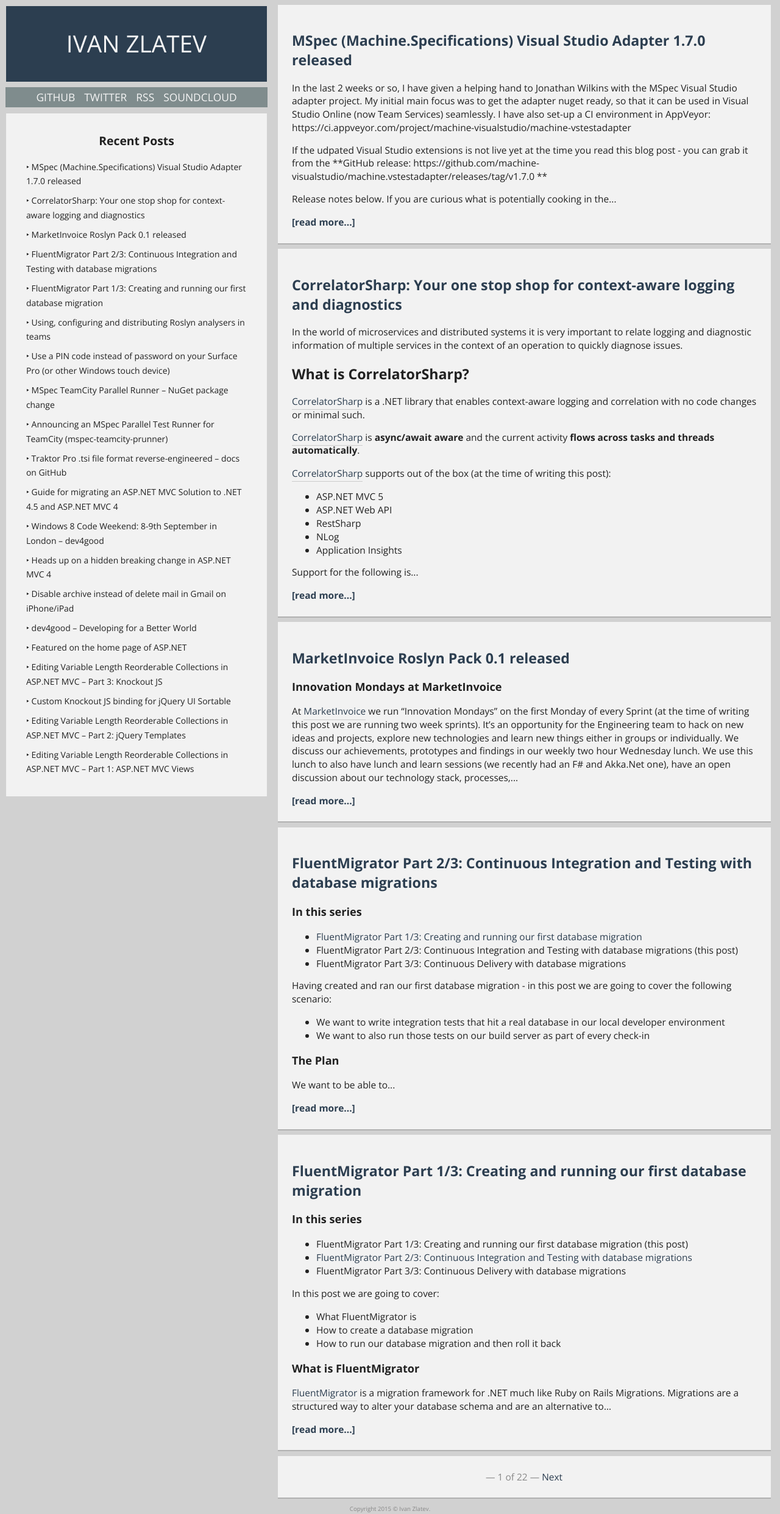
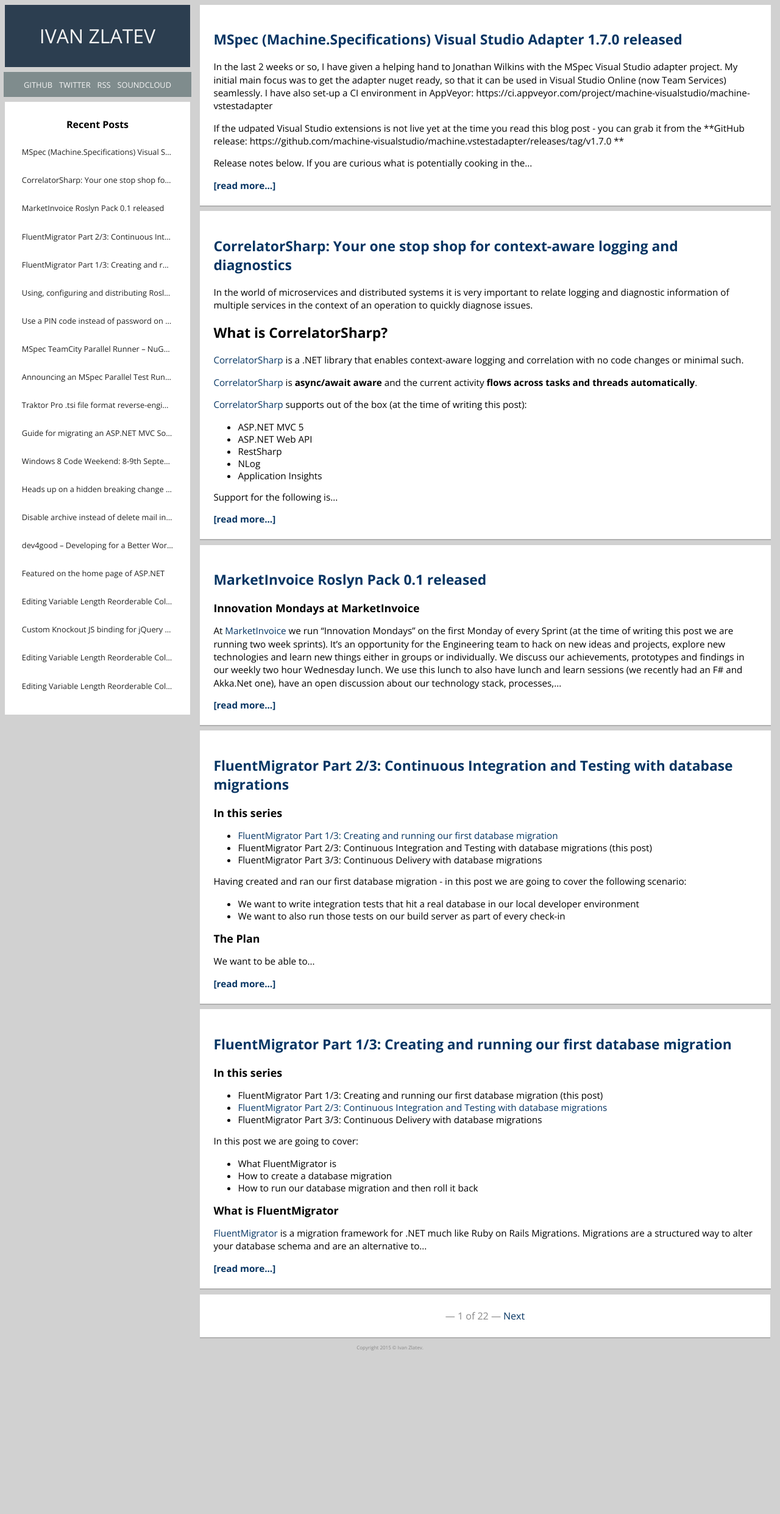
Before and after one commit to ivanz/ivanz.github.io, a Jekyll site: the page built from index.html, in a window 1280 px wide. Shown: the whole page at 61% size. Built offline with Jekyll 4.4.1, drawn with Linux system fonts in a browser that asks for light colours; Markdown is read by kramdown in place of the engine named in the settings; the list of posts is cut into pages by our own code; after the commit the page ends 2217 px from its top, so only the background shows below that.

Commit message:
CSS tweaks

```diff
--- a/_layouts/default.html
+++ b/_layouts/default.html
@@ -57,7 +57,7 @@
             <h4>Recent Posts</h4>
             <nav>
             {% for post in site.posts limit:20 %}
-                <a href="{{ site.url }}{{ post.url }}" title="{{ post.title }}">&#8227; {{ post.title }}</a>
+                <a href="{{ site.url }}{{ post.url }}" title="{{ post.title }}" class="truncate">{{ post.title }}</a>
             {% endfor %}
             </nav>
         </div>
--- a/css/main.css
+++ b/css/main.css
@@ -1,6 +1,11 @@
 /* ------------------------------------------------------------------------
 -   Make browsers more friendly with padding and margin. -
 -------------------------------------------------------------------------*/
+
+@font-face {
+    font-family: "DejaVu Sans Mono";
+    src: local("DejaVu Sans Mono"), url("../fonts/dejavu-sans-mono.ttf");
+}
 
 * {
     -webkit-box-sizing: border-box;
@@ -15,7 +20,7 @@
 
 .color-1 { background: #2c3e50; } /* Title background */
 .color-2 { background: #34495e; } /* Description background */
-.color-3 { background: #f2f2f2; } /* Modules background */
+.color-3 { background: white; } /* Modules background */
 .color-4 { background: #7f8c8d; } /* Main menu background */
 
 
@@ -26,16 +31,8 @@
 html, body {
     background: #d1d1d1;
     font-family: "Open Sans", "Helvetica Neue", Helvetica, Arial, sans-serif;
-    font-size: 1.1em;
+    font-size: 100%;
     margin: 0;
-}
-
-a {
-    text-decoration: none;
-    -webkit-transition: color 0.25s ease-in, background 0.25s ease-in;
-    -moz-transition: color 0.25s ease-in, background 0.25s ease-in;
-    -o-transition: color 0.25s ease-in, background 0.25s ease-in;
-    transition: color 0.25s ease-in, background 0.25s ease-in;
 }
 
 p { line-height: 1.4; }
@@ -49,32 +46,20 @@ p { line-height: 1.4; }
 -------------------------------------------------------------------------*/
 
 nav {
-    font-size: 0.9em;
+    font-size: 80%;
     text-align: center;
 }
 
     nav a {
         padding: 0.3em;
         text-transform: uppercase;
+        line-height: 3em;
     }
 
     nav a:hover {
         border: 0;
         color: #f2f2f2 !important;
         text-decoration: underline;
-    }
-
-
-article p a {
-    border-bottom: .125em solid #ccc;
-    display: inline;
-    padding: 0 0 .15em 0;
-}
-
-    article p a:hover, article p a:active {
-        color: #f2f2f2 !important;
-        background: #2c3e50;
-        border: 0;
     }
 
 /* ------------------------------------------------------------------------
@@ -86,7 +71,7 @@ article p a {
     font-weight: 300;
     line-height: 1.7;
     text-align: center;
-    width: 35%;
+    width: 25%;
 }
 
     .main-header h1 {
@@ -97,6 +82,7 @@ article p a {
     .main-header a {
         color: #f5f5f5;
         text-transform: uppercase;
+        text-decoration: none;
     }
 
     .main-header a:hover, .main-header a:focus { color: #e1e1e1; }
@@ -112,11 +98,22 @@ article p a {
 .main-content {
     float: right;
     padding: 0;
-    width: 65%;
+    width: 75%;
 }
 
-    .main-content a { color: #2c3e50; }
+    .main-content a {
+        color: #063563;
+        text-decoration: none;
+    }
     .main-content a:hover, .main-content a:focus { color: #2980b9; }
+
+.main-content article {
+    font-size: 95%;
+}
+
+    .main-content article h1 {
+        margin: 0 0 0.5em 0;
+    }
 
 
 .category {
@@ -135,7 +132,6 @@ hr {
 
 
 .module {
-    color: #212121;
     margin: 0.5em;
     overflow: hidden;
     padding: 1.5em;
@@ -144,7 +140,6 @@ hr {
 
     .main-content .module {
         border-bottom: 2px solid #b1b1b1;
-        font-size: 0.8em;
         margin-right: 1em;
     }
 
@@ -160,13 +155,17 @@ hr {
 -  Blockquote, code, pre. -
 -------------------------------------------------------------------------*/
 
-pre, code {
-    background: #f7f7f7;
-    font-size: 0.9em;
+pre {
+    background-color: #fcfcfc;
+    border: 1px dashed #e0e0e0;
+    box-sizing: border-box;
+	-moz-box-sizing: border-box;
+
+    font-size: 90%;
     line-height: 1.5em;
     padding: 0.4em;
+    font-family: DejaVu Sans Mono, Bitstream Vera Sans Mono, Consolas, Courier New, Courier, monospace
 }
-
 
 blockquote {
     font-style: italic;
@@ -222,7 +221,6 @@ blockquote {
 .recent-posts a {
     color: #212121;
     text-transform: none;
-    font-size: 0.8em;
     display: block;
 }
 
@@ -245,7 +243,6 @@ blockquote {
 table {
     border: 1px solid #a1a1a1;
     border-collapse: collapse;
-    font-size: 0.8em;
     width: 100%;
 }
 
@@ -305,7 +302,7 @@ table {
 .footer {
     clear: both;
     color: #888;
-    font-size: 0.5em;
+    font-size: 50%;
     margin: 0em;
     padding: 0.2em;
     text-align: center;
@@ -342,3 +339,14 @@ table {
     .social { text-align: center; }
     .social li { display: block; width: 100%; }
 }
+
+
+/* ------------------------------------------------------------------------
+-  Utilities
+-------------------------------------------------------------------------*/
+
+.truncate {
+  white-space: nowrap;
+  overflow: hidden;
+  text-overflow: ellipsis;
+}
```
Also changed, not shown: fonts/dejavu-sans-mono.ttf (added).
